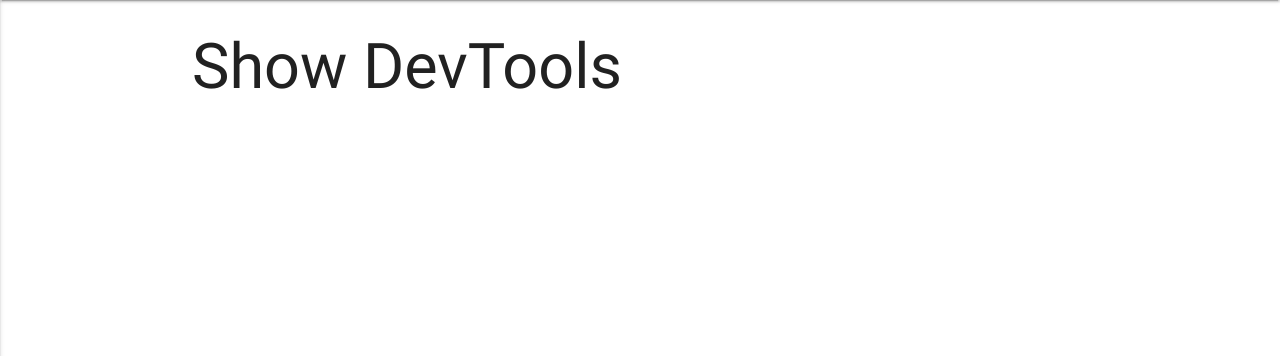
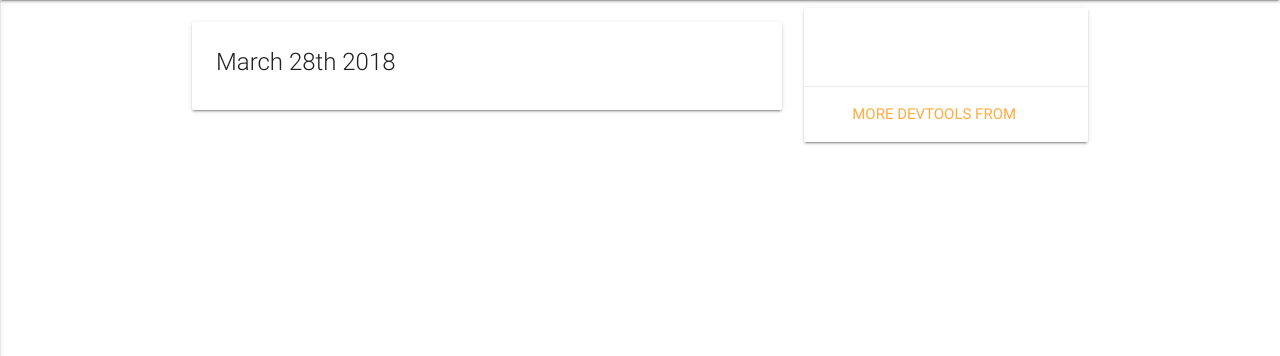
Before and after one commit to sunnyday90210/devtrack, a Node server app: template views/devtools/show.handlebars in a window 1280 px wide. Shown: the part 64-420 px from the top of the page. Run offline with Node 20, Linux system fonts and the light colour scheme; the template is opened without the code that fills it: values that come from a table or form of the project are taken from there, others are empty; tables that the repository leaves empty hold one stand-in row (values such as "Sample post"); some libraries are stand-ins or nearby versions.

Commit message:
more ui for my collections

```diff
--- a/app.js
+++ b/app.js
@@ -25,7 +25,8 @@
 // Handlebars Helpers
 const {
   truncate,
-  stripTags
+  stripTags,
+  formatDate
 } = require('./helpers/hbs');
 
 // Map global promises
@@ -50,7 +51,8 @@
   exphbs({
     helpers: {
       truncate: truncate,
-      stripTags: stripTags
+      stripTags: stripTags,
+      formatDate: formatDate
     },
     defaultLayout: "main"
   })
--- a/helpers/hbs.js
+++ b/helpers/hbs.js
@@ -1,3 +1,5 @@
+const moment = require('moment');
+
 module.exports = {
   truncate: function(str, len) {
     if (str.length > len && str.length > 0) {
@@ -11,5 +13,8 @@
   },
   stripTags: function(input) {
     return input.replace(/<(?:.|\n)*?>/gm, "");
+  },
+  formatDate: function(date, format) {
+    return moment(date).format(format);
   }
 };
--- a/package.json
+++ b/package.json
@@ -14,6 +14,7 @@
     "express": "^4.16.3",
     "express-handlebars": "^3.0.0",
     "express-session": "^1.15.6",
+    "moment": "^2.22.0",
     "mongoose": "^5.0.11",
     "passport": "^0.4.0",
     "passport-google-oauth20": "^1.0.0"
--- a/views/devtools/show.handlebars
+++ b/views/devtools/show.handlebars
@@ -1 +1,22 @@
-<h1>Show DevTools</h1>
+<div class="row">
+  <div class="col s12 m8">
+    <h3>{{devtools.title}}</h3>
+    <div class="card devtools">
+      <div class="card-content">
+        <span class="card-title">{{formatDate devtools.date 'MMMM Do YYYY'}}</span>
+        {{{devtools.body}}}
+      </div>
+    </div>
+  </div>
+  <div class="col s12 m4">
+    <div class="card center-align">
+      <div class="card-content">
+        <span class="card-title">{{devtools.user.firstName}} {{devtools.user.lastName}}</span>
+        <img src="{{devtools.user.image}}" class="circle responsive-img">
+      </div>
+      <div class="card-action">
+        <a href="/devtools/user/{{devtools.user.id}}">More DevTools from {{devtools.user.firstName}}</a>
+      </div>
+    </div>
+  </div>
+</div>
```
Also changed, not shown: routes/devtools.js (+19 -8 lines), public/css/style.css (line endings or trailing spaces), 1 other file.
